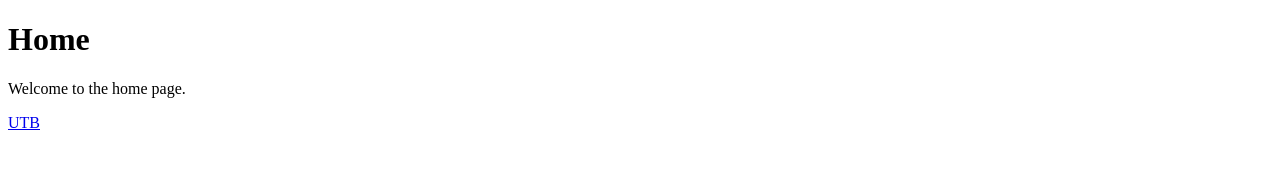
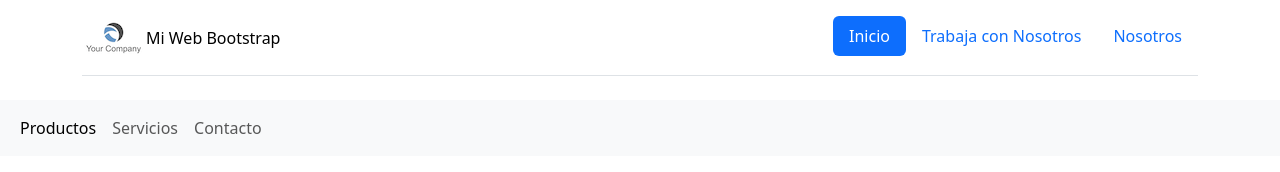
Before and after one commit to jairoserrano/web_app_prueba, a plain HTML site: page index.html in a window 1280 px wide. Drawn offline with nearby package versions, Linux system fonts and the light colour scheme.

Commit message:
Código actualizado

```diff
--- a/index.html
+++ b/index.html
@@ -1,11 +1,56 @@
 <!DOCTYPE html>
 <html>
+
 <head>
-    <title>Home</title>
+    <title>Mi primera web con Bootstrap</title>
+    <meta charset="utf-8">
+    <meta name="viewport" content="width=device-width, initial-scale=1">
+    <link href="https://cdn.jsdelivr.net/npm/bootstrap@5.3.3/dist/css/bootstrap.min.css" rel="stylesheet"
+        integrity="sha384-QWTKZyjpPEjISv5WaRU9OFeRpok6YctnYmDr5pNlyT2bRjXh0JMhjY6hW+ALEwIH" crossorigin="anonymous">
 </head>
+
 <body>
-    <h1>Home</h1>
-    <p>Welcome to the home page.</p>
-    <p><a href="https://www.utb.edu.co">UTB</a></p>
+    <div class="container">
+        <header class="d-flex flex-wrap justify-content-center py-3 mb-4 border-bottom">
+            <a href="/"
+                class="d-flex align-items-center mb-3 mb-md-0 me-md-auto link-body-emphasis text-decoration-none">
+                <img src="logo.png" alt="logo" width="64">
+                <span class="fs-6">Mi Web Bootstrap</span>
+            </a>
+            <ul class="nav nav-pills">
+                <li class="nav-item"><a href="#" class="nav-link active" aria-current="page">Inicio</a></li>
+                <li class="nav-item"><a href="#" class="nav-link">Trabaja con Nosotros</a></li>
+                <li class="nav-item"><a href="#" class="nav-link">Nosotros</a></li>
+            </ul>
+        </header>
+    </div>
+
+    <nav class="navbar navbar-expand bg-body-tertiary">
+        <div class="container-fluid">
+            <div class="collapse navbar-collapse" id="navbarNav">
+                <ul class="navbar-nav">
+                    <li class="nav-item">
+                        <a class="nav-link active" aria-current="page" href="#">Productos</a>
+                    </li>
+                    <li class="nav-item">
+                        <a class="nav-link" href="#">Servicios</a>
+                    </li>
+                    <li class="nav-item">
+                        <a class="nav-link" href="#">Contacto</a>
+                    </li>
+                </ul>
+            </div>
+        </div>
+    </nav>
+
+    <main>
+
+    </main>
+
+
+    <script src="https://cdn.jsdelivr.net/npm/bootstrap@5.3.3/dist/js/bootstrap.bundle.min.js"
+        integrity="sha384-YvpcrYf0tY3lHB60NNkmXc5s9fDVZLESaAA55NDzOxhy9GkcIdslK1eN7N6jIeHz"
+        crossorigin="anonymous"></script>
 </body>
+
 </html>
```
Also changed, not shown: logo.png (added), 1 other file.
